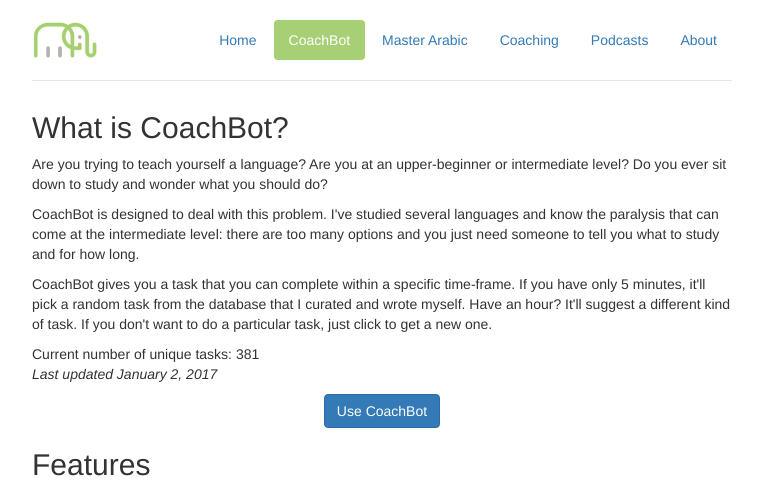
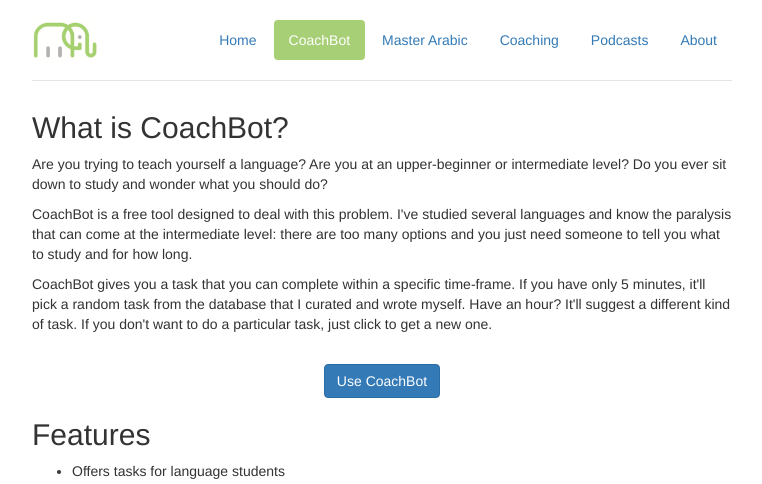
Before and after one commit to strickvl/languagecoach, a Flask app: page /coachbot in a window 1280 px wide. Shown: the top 484 px of the page, without its empty margins (258-1020 px from the left). Run offline with Flask 2, Linux system fonts and the light colour scheme; some libraries are stand-ins or nearby versions.

Commit message:
fixed some language issues in coachboat page

```diff
--- a/lc-app/app/templates/coachbot.html
+++ b/lc-app/app/templates/coachbot.html
@@ -21,12 +21,9 @@
 
         <p>Are you trying to teach yourself a language? Are you at an upper-beginner or intermediate level? Do you ever sit down to study and wonder what you should do?</p>
 
-        <p>CoachBot is designed to deal with this problem. I've studied several languages and know the paralysis that can come at the intermediate level: there are too many options and you just need someone to tell you what to study and for how long.</p>
+        <p>CoachBot is a free tool designed to deal with this problem. I've studied several languages and know the paralysis that can come at the intermediate level: there are too many options and you just need someone to tell you what to study and for how long.</p>
 
-        <p>CoachBot gives you a task that you can complete within a specific time-frame. If you have only 5 minutes, it'll pick a random task from the database that I curated and wrote myself. Have an hour? It'll suggest a different kind of task. If you don't want to do a particular task, just click to get a new one.</p>
-
-        <p>Current number of unique tasks: 381<br/>
-        <em>Last updated January 2, 2017</em></p>
+        <p>CoachBot gives you a task that you can complete within a specific time-frame. If you have only 5 minutes, it'll pick a random task from the database that I curated and wrote myself. Have an hour? It'll suggest a different kind of task. If you don't want to do a particular task, just click to get a new one.</p><br>
 
         <div align='center'>
         <a href="/howmuchtime"><button type="button" class="btn btn-primary">Use CoachBot</button></a>
@@ -41,6 +38,9 @@
         <li>COMING SOON: User login and individual progress tracking</li>
         <li>COMING SOON: Timer and time tracker</li>
         </ul>
+        <br>
+        <p>Current number of unique tasks: 381<br/>
+        <em>Last updated January 2, 2017</em></p>
 
         <h3 id="roadmap">Roadmap</h1>
 
```
